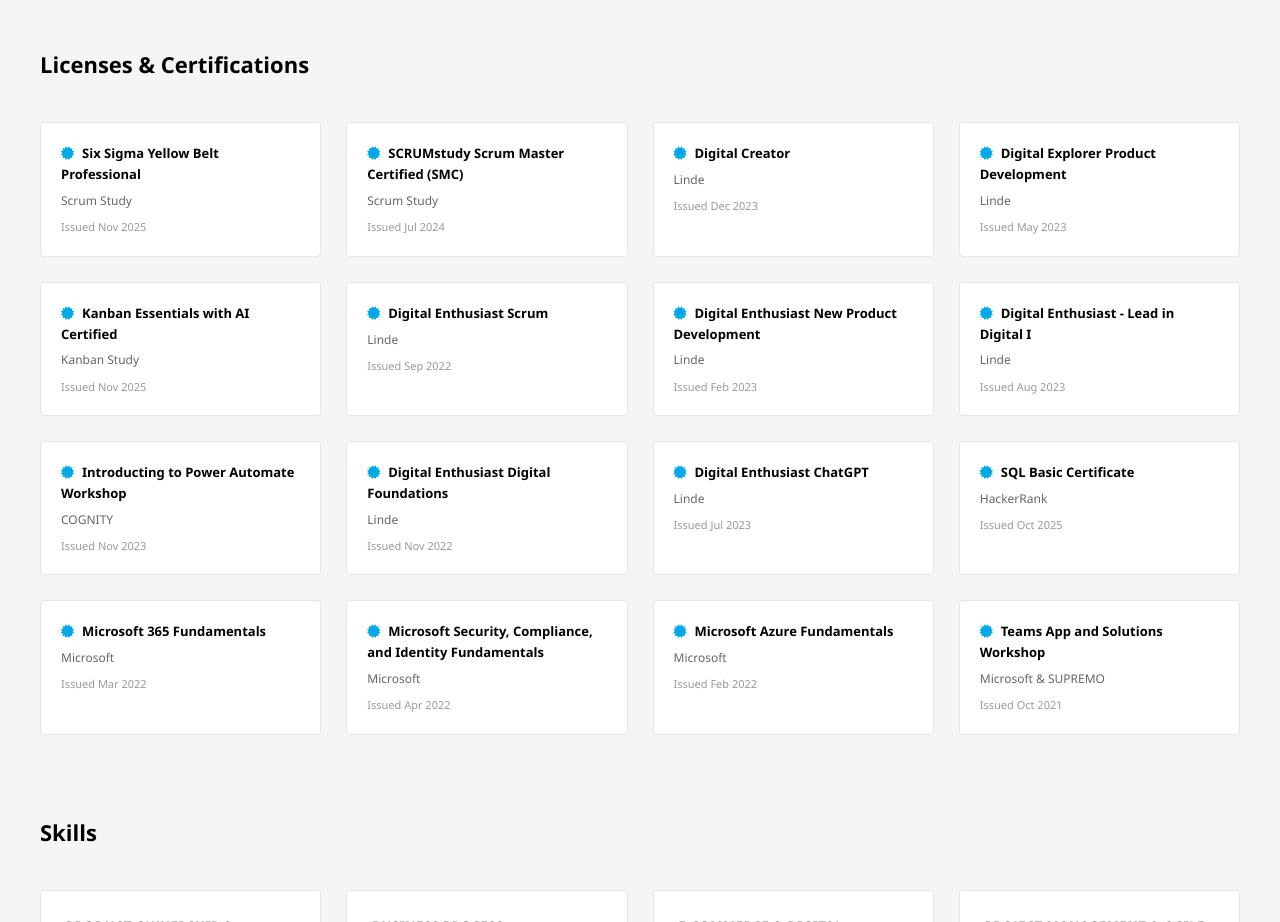
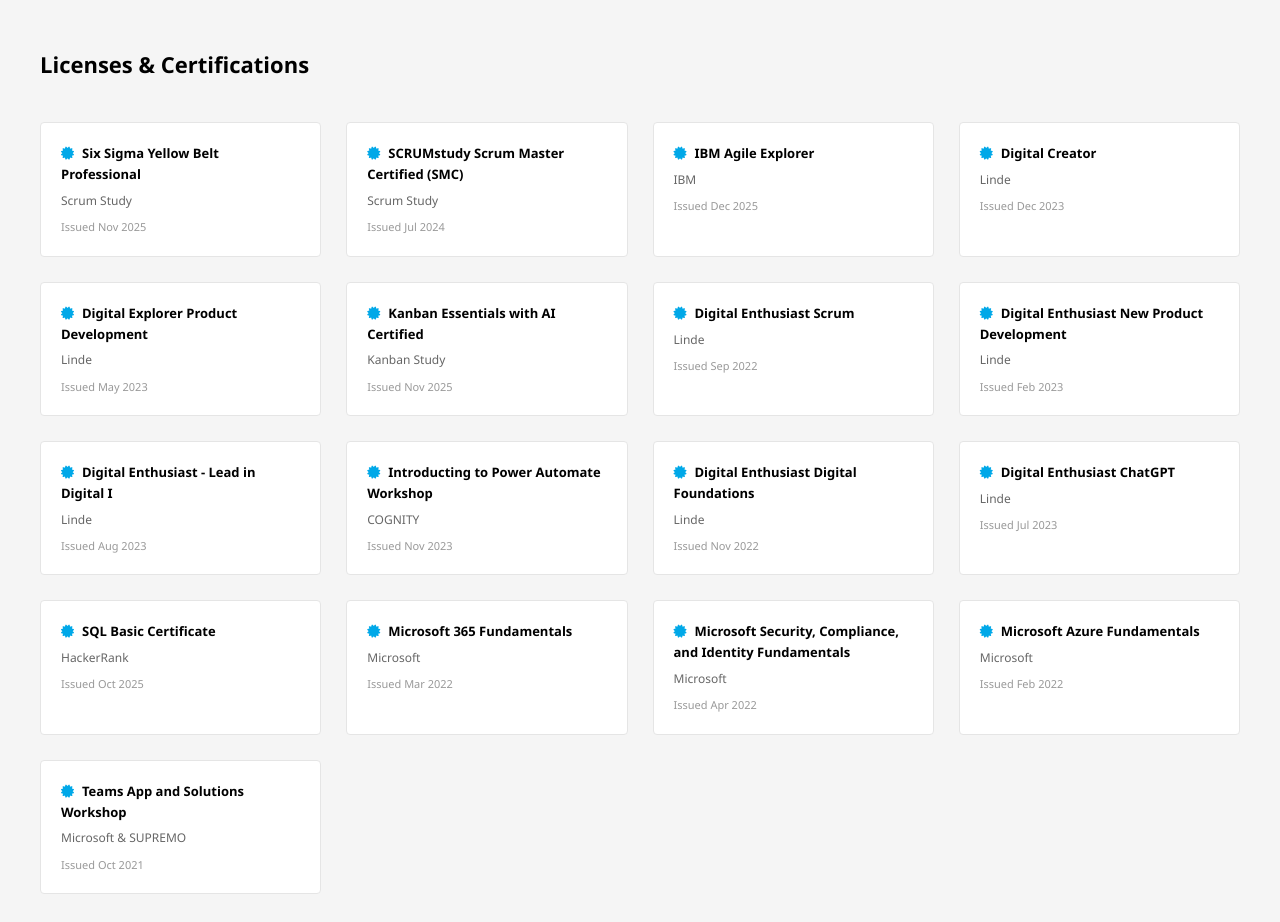
Before and after one commit to janjedrzejak/janjedrzejak.github.io, a plain HTML site: page index.html in a window 1280 px wide. Shown: the part 8620-9542 px from the top of the page. Drawn offline with Linux system fonts and the light colour scheme; animation ran at ten frames a second.

Commit message:
Update resume on home page

```diff
--- a/index.html
+++ b/index.html
@@ -549,6 +549,18 @@
                         </p>
                         <p style="font-size: 12px; color: #666; margin-bottom: 8px;">Scrum Study</p>
                         <p style="font-size: 11px; color: #999;">Issued Jul 2024</p>
+                    </div>
+
+                    <!-- IBM Agile Explorer - WITH LINK -->
+                    <div style="background-color: #fff; padding: 20px; border: 1px solid #e5e5e5; border-radius: 4px;">
+                        <p style="font-size: 13px; font-weight: 600; color: #000; margin-bottom: 6px;">
+                            <a href="https://www.credly.com/badges/08e4299b-c020-4862-b0f5-b11679bdc01e" target="_blank"
+                                style="text-decoration: none; color: #000; cursor: pointer;">
+                                <i class="fas fa-certificate" style="color: #00a8e8; margin-right: 8px;"></i>IBM Agile Explorer
+                            </a>
+                        </p>
+                        <p style="font-size: 12px; color: #666; margin-bottom: 8px;">IBM</p>
+                        <p style="font-size: 11px; color: #999;">Issued Dec 2025</p>
                     </div>
 
                     <!-- Digital Creator - WITH LINK -->
```
Also changed, not shown: 1 other file.
